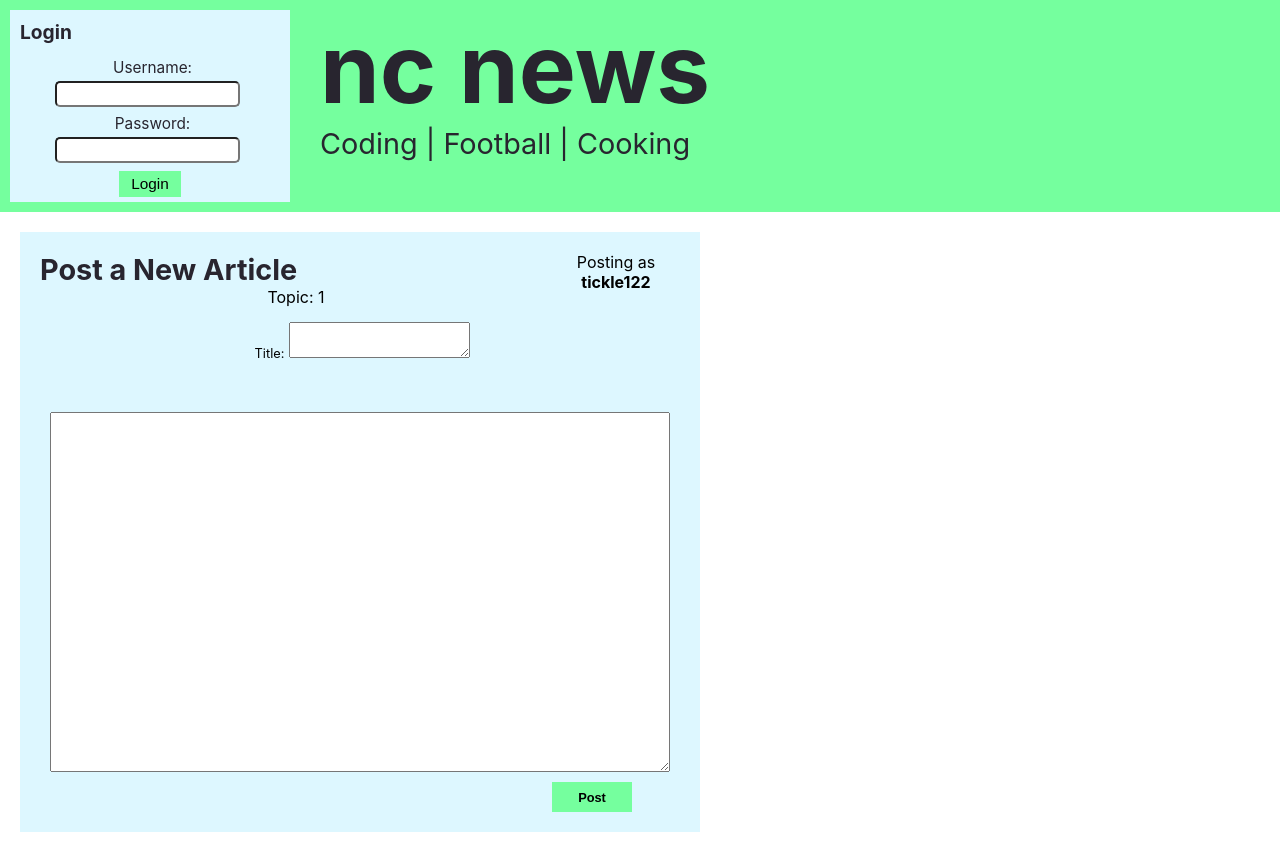
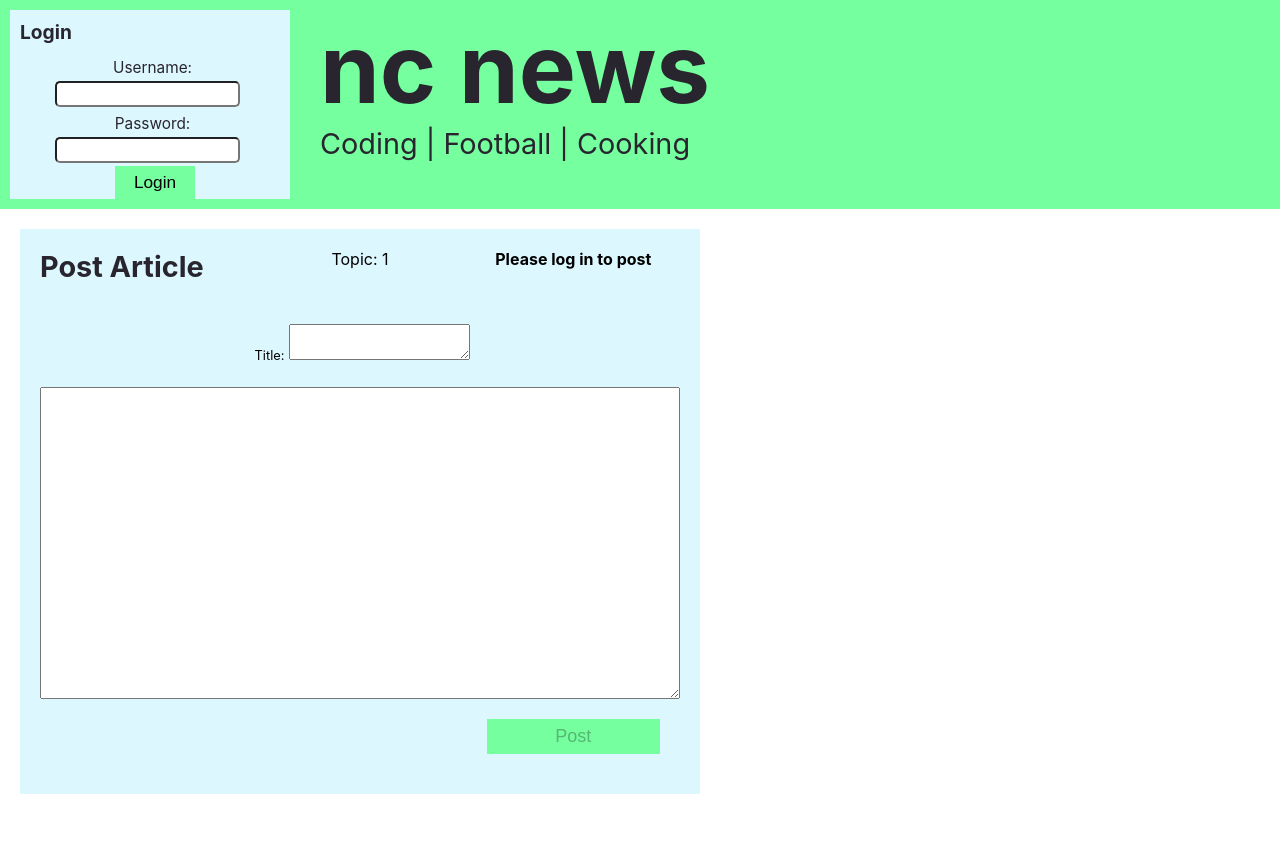
Before and after one commit to Novik71/nc-news-frontend, a React (Create React App) app: page /topics/1/articles/new in a window 1280 px wide. After the commit the page ends 814 px from the top, so only its background shows below. Built offline with nearby package versions, Linux system fonts and the light colour scheme.

Commit message:
some css and conditional rendering

```diff
--- a/src/App.css
+++ b/src/App.css
@@ -23,6 +23,12 @@ nav {
 
 .nav_link {
     color: rgb(40, 37, 47);
+}
+
+.nav_link:hover {
+    transition: 500ms;
+    background-color: rgb(212, 255, 171);
+    border-bottom: 2px solid black;
 }
 
 .nav_link:active {
@@ -75,12 +81,16 @@ button {
     background-color: rgb(117, 255, 158);
     border: none;
     padding: 4px 12px 4px 12px;
-    margin: 5px;
-    font-size: 0.8em;
+    margin: 0px 0px 0px 10px;
+    font-size: 1.2em;
+    cursor: pointer;
 }
 
 button:hover {
-    background-color: rgb(165, 255, 165);
+    background-color: rgb(213, 255, 134);
+    transform: scale(1.02);
+    transition: 500ms;
+    border: 1px solid rgb(64, 136, 98);
 }
 
 .login_control {
@@ -89,6 +99,13 @@ button:hover {
     margin: 10px;
     font-size: 1.2em;
     width: 280px;
+}
+
+.login_button {
+    font-size: 0.9em;
+    padding: 6px;
+    width: 80px;
+    align-self: right;
 }
 
 .article_list {
@@ -125,7 +142,9 @@ button:hover {
 .article_add_button {
     grid-area: add-button;
     background-color: aquamarine;
-    height: 30px;
+    height: 40px;
+    font-size: 0.9em;
+    margin-bottom: 10px;
 }
 
 .add_topic_select {
@@ -138,43 +157,53 @@ button:hover {
 
 .article_add_container {
     display: grid;
-    grid-template-columns: 4fr 1fr;
-    grid-auto-rows: 60px auto 40px;
-    grid-template-areas: "heading username" "form form" ". post-button";
+    grid-template-columns: 1fr 1fr 1fr;
+    grid-auto-rows: 1fr 5fr 1fr;
+    grid-template-areas: "heading current-topic posting-as" "form form form" ". . post-button";
     background-color: rgb(221, 247, 255);
-    padding: 20px 20px 10px 20px;
+    padding: 20px;
     margin: 20px;
     width: 50%;
     min-width: 500px;
+}
+
+.current_topic {
+    grid-area: current-topic;
+}
+
+article_add_heading {
+    grid-area: heading;
+}
+
+posting_as {
+    grid-area: posting-as;
 }
 
 .article_add_form {
     grid-area: form;
     display: grid;
     grid-template-columns: 1fr;
-    grid-template-rows: 1fr 4fr;
-    height: 450px;
-    margin: 10px;
+    grid-template-rows: 1fr 5fr;
+    grid-template-areas: "title-input" "body-input"
 }
 
 title_input {
-    height: 30px;
-    width: 90%;
+    grid-area: title-input;
+    font-size: 1.2em;
+    height: 1.4em;
     margin-bottom: 10px;
 }
 
 body_input {
-    height: auto;
-    width: 90%;
-    margin: 0px;
+    grid-area: body-input;
+    margin: 20px;
 }
 
 .post_button {
     grid-area: post-button;
-    font-weight: bold;
-    height: 30px;
-    width: 80px;
-    margin: 0px;
+    font-size: 18px;
+    height: 35px;
+    margin: 20px;
 }
 
 ul {
@@ -196,6 +225,12 @@ ul {
     background-color: rgb(255, 255, 255);
     margin: 10px 10px 10px 10px;
     padding: 8px;
+}
+
+.article_list_item:hover {
+    transform: scale(1.03);
+    transition: 500ms;
+    border: 1px solid rgb(83, 98, 57);
 }
 
 .vote_button {
@@ -280,6 +315,13 @@ ul {
     padding: 0px;
 }
 
+.comment_body_input {
+    height: 100px;
+    width: 95%;
+    margin: 15px;
+    font-size: 1.2em;
+}
+
 .vote_count {
     margin: 0px;
     font-size: 0.9em;
--- a/src/App.js
+++ b/src/App.js
@@ -11,20 +11,14 @@ import ArticleAdd from './components/ArticleAdd';
 class App extends Component {
 
   state = {
-    loggedInUser: {
-      "_id": "5b9bdc48dbaa521fe7e020d8",
-      "username": "tickle122",
-      "name": "Tom Tickle",
-      "avatar_url": "https://www.spiritsurfers.net/monastery/wp-content/uploads/_41500270_mrtickle.jpg",
-      "__v": 0
-    }
+    loggedInUser: null
   }
 
   render() {
     return (
       <div className="App">
         <div className="app_head_grid">
-          <LoginControl />
+          <LoginControl logInUser={this.logInUser} loggedInUser={this.state.loggedInUser} />
           <div className="app_head_inner_grid"><h1><Link to='/'>nc news</Link></h1>
             <TopicNav />
           </div>
@@ -33,13 +27,20 @@ class App extends Component {
         <Switch>
           <Route exact path='/' component={Home} />
           <Route exact path='/topics/:topic' render={({ match }) => <TopicPage match={match} />} />
-          <Route exact path='/topics/:topic_id/articles/new' render={({ match }) => <ArticleAdd user={this.state.loggedInUser} match={match} />} />
-          <Route path='/articles/:article_id' render={({ match }) => <ArticleView match={match} user={this.state.loggedInUser} />} />
+          <Route exact path='/topics/:topic_id/articles/new' render={({ match }) => <ArticleAdd loggedInUser={this.state.loggedInUser} match={match} />} />
+          <Route path='/articles/:article_id' render={({ match }) => <ArticleView match={match} loggedInUser={this.state.loggedInUser} />} />
         </Switch>
 
       </div>
     );
   }
+
+  logInUser = (user) => {
+    this.setState({
+      loggedInUser: user
+    })
+  }
+
 }
 
 export default App;
--- a/src/components/ArticleAdd.jsx
+++ b/src/components/ArticleAdd.jsx
@@ -15,12 +15,14 @@ export default class ArticleAdd extends Component {
         const topicName = topic ? topic.replace(/^\w/, c => c.toUpperCase()) : '';
         return (
             <div className="article_add_container">
-                <span grid-area="heading"><h3>Post a New Article</h3><span className="current_topic">Topic: {topicName}</span></span><span>Posting as <strong>{this.props.user.username}</strong></span>
+                <h3 className="article_add_heading">Post Article</h3><span className="current_topic">Topic: {topicName}</span>
+                {this.props.loggedinUser && <span className="posting_as">Posting as <strong>{this.props.loggedinUser.username}</strong></span>}
+                {!this.props.loggedInUser && <span className="posting_as"><strong>Please log in to post</strong></span>}
                 <form className="article_add_form">
                     <div className="title_input"><label>Title:</label><textarea onChange={this.handleTitleChange} /></div>
                     <textarea className="body_input" onChange={this.handleBodyChange}></textarea>
                 </form>
-                <button className="post_button" onClick={this.handlePost}>Post</button>
+                <button className="post_button" disabled={!this.props.loggedInUser ? true : false} onClick={this.handlePost}>Post</button>
             </div>
         )
     }
@@ -49,6 +51,6 @@ export default class ArticleAdd extends Component {
 }
 
 ArticleAdd.propTypes = {
-    user: PropTypes.object.isRequired,
+    loggedinUser: PropTypes.object,
     match: PropTypes.object.isRequired
 }
--- a/src/components/ArticleList.jsx
+++ b/src/components/ArticleList.jsx
@@ -19,7 +19,7 @@ export default class ArticleList extends Component {
             <div className="article_list">
                 <h2 className="article_list_head">Most Popular {topicName} Articles</h2>
                 <span><ArticleSearch handleSubmit={this.handleSubmit} /></span>
-                {topic && <button className="article_add_button"><Link to={`${topic}/articles/new`}>Create New {topicName} Article</Link></button>}
+                {topic && <button className="article_add_button"><Link to={`${topic}/articles/new`}>+ New {topicName} Article</Link></button>}
                 {!topic && <TopicSelect />}
                 <div className="article_list_scroll">
                     <ul>
--- a/src/components/CommentAdd.jsx
+++ b/src/components/CommentAdd.jsx
@@ -4,15 +4,15 @@ import * as api from '../api'
 
 export default class CommentAdd extends Component {
     state = {
-        body: ''
+        body: '',
     }
     render() {
         return (
             <div className="comment_add_container">
                 <form className="comment_add_form">
-                    <textarea className="comment_body_input" placeholder="Add a comment..." onChange={this.handleBodyChange} />
+                    <textarea className="comment_body_input" placeholder={this.props.loggedInUser ? "Add a comment..." : "You must be logged in to comment"} value={this.state.body} onChange={this.handleBodyChange} />
                 </form>
-                <button className="post_button" onClick={this.handlePost}>Post</button>
+                <button className="post_button" disabled={!this.props.loggedInUser ? true : false} onClick={this.props.loggedInUser ? this.handlePost : this.notice}>Post Comment</button>
             </div>
         );
     }
@@ -27,18 +27,19 @@ export default class CommentAdd extends Component {
     handlePost = () => {
         const { article_id } = this.props;
         const { body } = this.state;
-        const created_by = this.props.user._id;
-        return api.addComment(article_id, body, created_by)
-            .then(() => {
-                this.setState({
-                    body: ''
-                })
+        const created_by = this.props.loggedInUser._id;
+        api.addComment(article_id, body, created_by)
+            .then((newComment) => {
+                return this.props.handleAddComment(newComment)
             })
+        this.setState({
+            body: ''
+        })
     }
 }
 
 CommentAdd.propTypes = {
-    user: PropTypes.object.isRequired,
+    loggedInUser: PropTypes.object.isRequired,
     article_id: PropTypes.string.isRequired,
     handleAddComment: PropTypes.func.isRequired
 };
--- a/src/components/Home.jsx
+++ b/src/components/Home.jsx
@@ -1,19 +1,12 @@
 import React, { Component } from 'react';
-import PropTypes from 'prop-types';
 import ArticleList from './ArticleList';
-import SiteInfo from './SiteInfo';
 
 export default class Home extends Component {
     render() {
         return (
             <div className="home_page_container">
                 <ArticleList />
-                <SiteInfo />
             </div>
         )
     }
 }
-
-Home.propTypes = {
-
-}
--- a/src/components/LoginControl.jsx
+++ b/src/components/LoginControl.jsx
@@ -1,31 +1,57 @@
-import React, { Component } from 'react'
+import React, { Component } from 'react';
+import * as api from '../api';
 
 export default class LoginControl extends Component {
+
     state = {
-        userName: '',
+        username: '',
         password: '',
+        userMatch: null
     }
+
     render() {
-        return (
-            <div className="login_control">
-                <h4><strong>Login</strong></h4>
-                <form onSubmit={this.handleSubmit}>
-                    <label>
-                        Username:
-            <input type="text" name="userName" />
-                    </label>
-                    <br />
-                    <label>
-                        Password:
-            <input type="password" name="password" />
-                    </label>
-                    <br />
+        if (!this.props.loggedInUser) {
+            return (
+                <div className="login_control">
+                    <h4><strong>Login</strong></h4>
+                    <form onChange={this.handleChange}>
+                        <label>Username:<input type="text" name="username" value={this.state.username} /></label><br />
+                        <label>Password:<input type="password" name="password" value={this.state.password} /></label><br />
+                        <button className="login_button" onClick={this.handleLogin}>Login</button><br />
+                    </form>
+                </div>
+            )
+        } else {
+            return <div className="login_control">
+                <h5>Logged in as <strong>{this.props.loggedInUser.username}</strong></h5>
+                <button className="login_button" onClick={this.handleLogout}>Logout</button>
+            </div>
+        }
+    }
 
-                    <button>Login</button>
-                    <br />
+    handleChange = ({ target }) => {
+        const { value, name } = target;
+        return this.setState({
+            [name]: value
+        })
+    }
 
-                </form>
-            </div>
-        )
+    handleLogin = (e) => {
+        e.preventDefault();
+        return api.fetchUsers()
+            .then((users) => {
+                const userMatch = users.filter((user) => {
+                    return user.username === this.state.username;
+                })[0];
+                this.setState({
+                    userMatch, username: '', password: ''
+                });
+                return this.props.logInUser(this.state.userMatch)
+            })
+    }
+
+    handleLogout = (e) => {
+        e.preventDefault();
+        return this.props.logInUser(null)
     }
 }
--- a/src/components/SiteInfo.jsx
+++ /dev/null
@@ -1,17 +0,0 @@
-import React, { Component, PropTypes } from 'react';
-
-class SiteInfo extends Component {
-    render() {
-        return (
-            <div>
-
-            </div>
-        );
-    }
-}
-
-SiteInfo.propTypes = {
-
-};
-
-export default SiteInfo;
```
Also changed, not shown: src/api.js (+10 -5 lines), src/components/ArticleView.jsx (+30 -5 lines).
